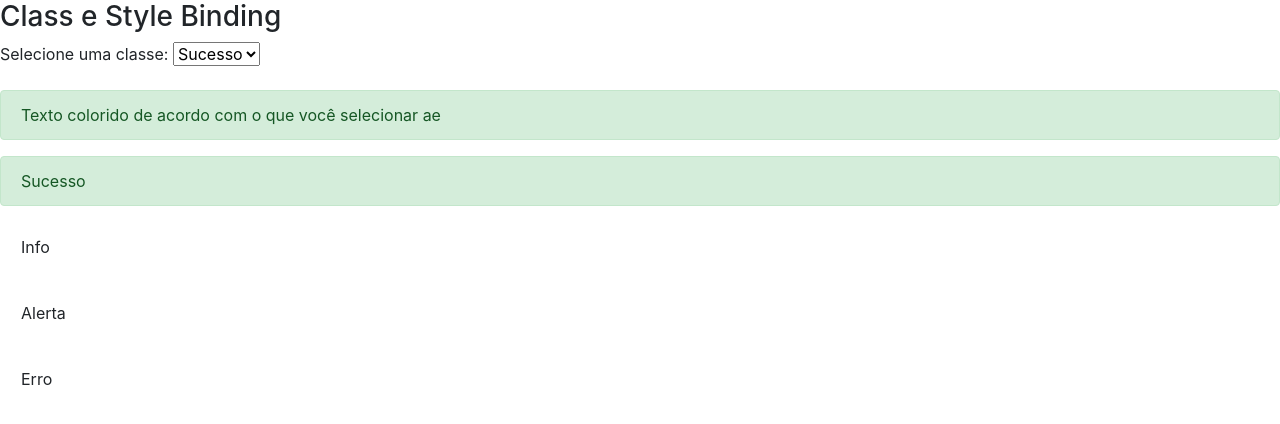
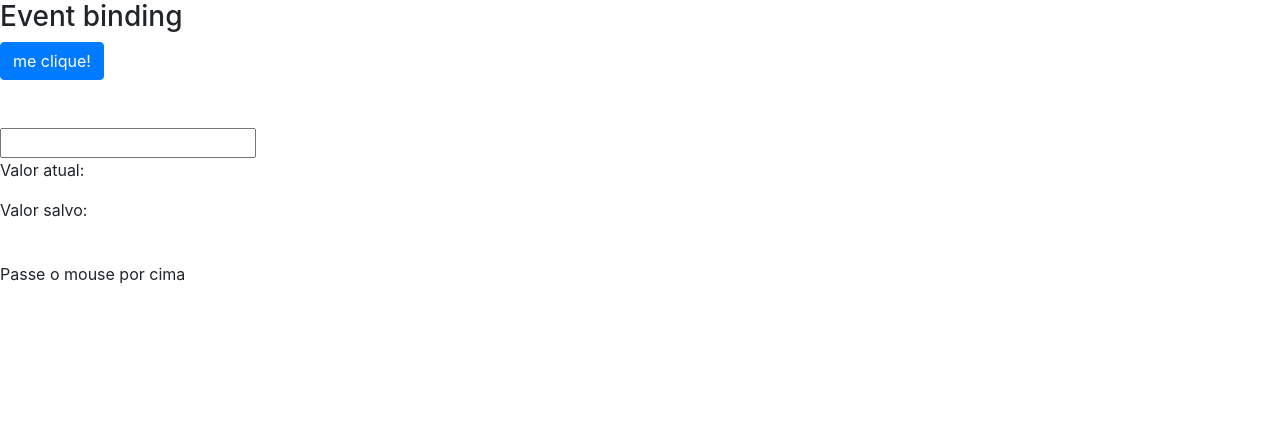
Before and after one commit to PedroMiguel7/angular-training, an Angular app in the folder data-binding/: page / in a window 1280 px wide. Shown: the top 424 px of the page. Built offline with nearby package versions, Linux system fonts and the light colour scheme.

Commit message:
aula #11 - Event binding

```diff
--- a/data-binding/src/app/data-binding/data-binding.component.html
+++ b/data-binding/src/app/data-binding/data-binding.component.html
@@ -1,5 +1,5 @@
-<section class="property-binding">
-  <!-- <article>
+<!-- <section class="property-binding">
+  <article>
     <h3>interpolation / Interpolação</h3>
     <p>String renderizada com interpolação: {{ url }}</p>
     <p>Resultado de 1 + 1 é: {{ 1 + 1 }}</p>
@@ -14,7 +14,7 @@
     <img src="{{ urlImage }}" />
     <img [src]="urlImage" />
     <img bind-src="urlImage" />
-  </article> -->
+  </article>
 
   <article>
     <h3>Class e Style Binding</h3>
@@ -70,4 +70,35 @@
       Só aparece em caso de Erro
     </div>
   </article>
+</section> -->
+
+<section class="event-binding">
+  <article>
+    <h3>Event binding</h3>
+    <div>
+      <button (click)="botaoClick()" class="btn btn-primary">me clique!</button>
+    </div>
+
+    <br /><br />
+
+    <input
+      type="text"
+      (keyup)="onKeyup($event)"
+      (keyup.enter)="salvarValor(campoInput.value)"
+      (blur)="salvarValor(campoInput.value)"
+      #campoInput
+    />
+
+    <p>Valor atual: {{ valorAtual }}</p>
+    <p>Valor salvo: {{ valorSalvo }}</p>
+
+    <br />
+
+    <span
+      (mouseover)="OnMouseOver()"
+      (mouseout)="OnMouseOver()"
+      [class.highlight]="isMouseOver"
+      >Passe o mouse por cima</span
+    >
+  </article>
 </section>
--- a/data-binding/src/app/data-binding/data-binding.component.scss
+++ b/data-binding/src/app/data-binding/data-binding.component.scss
@@ -0,0 +1,4 @@
+.highlight {
+  background-color: yellow;
+  font-weight: bold;
+}
--- a/data-binding/src/app/data-binding/data-binding.component.ts
+++ b/data-binding/src/app/data-binding/data-binding.component.ts
@@ -12,6 +12,11 @@ export class DataBindingComponent {
   urlImage: string =
     'https://media.tenor.com/XG8WXd4R7RYAAAAC/pato-caminando.gif';
 
+  valorAtual: string = '';
+  valorSalvo: string = '';
+
+  isMouseOver: boolean = false;
+
   getValor() {
     return 1;
   }
@@ -19,4 +24,20 @@ export class DataBindingComponent {
   getCutritCurso() {
     return true;
   }
+
+  botaoClick() {
+    alert('clicado garai');
+  }
+
+  onKeyup(evento: Event) {
+    this.valorAtual = (<HTMLInputElement>evento.target).value;
+  }
+
+  salvarValor(valor: string) {
+    this.valorSalvo = valor;
+  }
+
+  OnMouseOver() {
+    this.isMouseOver = !this.isMouseOver;
+  }
 }
```
